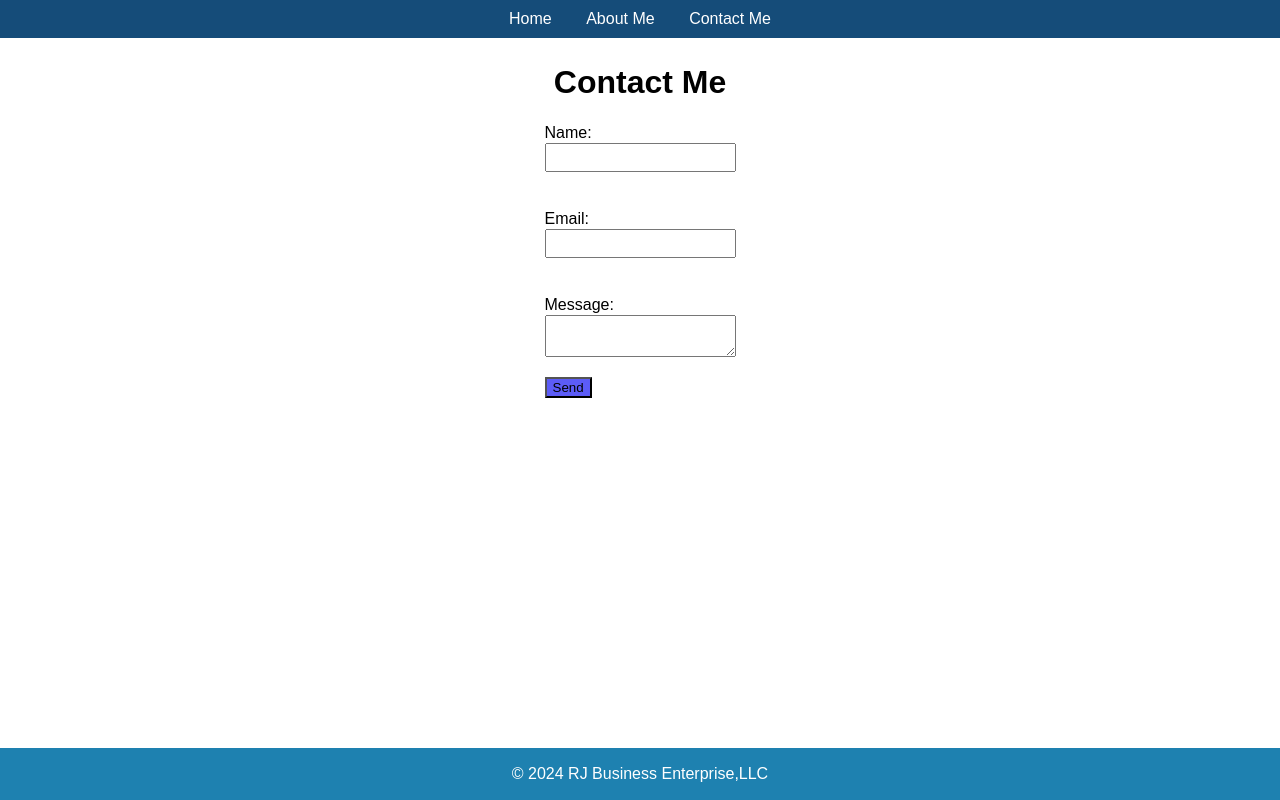
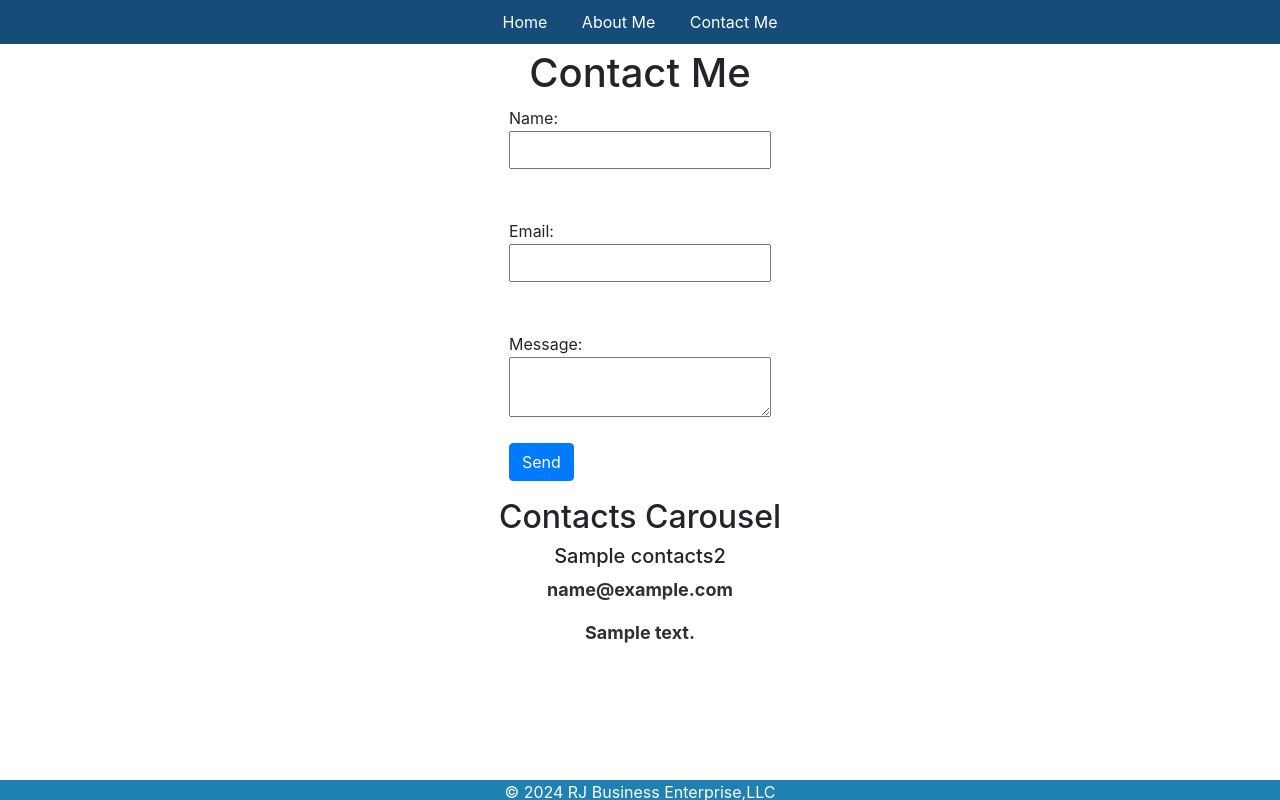
Before and after one commit to Ruben77076/rubenramirez, a Flask app: page /contactMe in a window 1280 px wide. Run offline with Flask 3, Linux system fonts and the light colour scheme; tables that the repository leaves empty hold one stand-in row (values such as "Sample post"); some libraries are stand-ins or nearby versions.

Commit message:
-connected to db_portfolio AWS via MySQL (over 1400 venv files changed but not pushed look into it)
-updated html to recieve DB data, created sessions and implemented carousel

```diff
--- a/app.py
+++ b/app.py
@@ -1,6 +1,18 @@
-from flask import Flask, render_template,url_for
+from flask import Flask, jsonify, redirect, render_template, request,url_for
+from database import load_db_contacts, engine, Session, Base
+from sqlalchemy import Column, Integer, String, text
 
 app = Flask(__name__)
+
+class Contact(Base):
+    __tablename__ = 'contacts2'
+    id = Column(Integer, primary_key=True, autoincrement=True)
+    name = Column(String(120), nullable=False)
+    email = Column(String(254), nullable=False)
+    message = Column(String(250), nullable=False)
+
+Base.metadata.create_all(engine)
+
 
 @app.route('/')
 def home():
@@ -10,9 +22,35 @@ def home():
 def about():
     return render_template('aboutMe.html')
 
-@app.route('/contactMe')
+@app.route('/contactMe' , methods=['GET','POST'])
 def contact():
-    return render_template('contactMe.html')
+
+    if request.method == 'POST':
+        name = request.form['name']
+        email = request.form['email']
+        message = request.form['message']
+
+        session = Session()
+
+        new_contact = Contact(name=name, email=email, message=message)
+        session.add(new_contact)
+
+        session.commit()
+
+        session.close()
+
+        return redirect(url_for('contact'))
+
+    session = Session()
+    contacts = load_db_contacts()
+    session.close()
+
+    return render_template('contactMe.html',contacts=contacts)
+
+# @app.route("/api/contacts")
+# def list_contacts():
+#     contacts = load_db_contacts()
+#     return jsonify(contacts)
 
 if __name__ == '__main__':
     app.run(host='0.0.0.0', debug=True)
--- /dev/null
+++ b/database.py
@@ -0,0 +1,58 @@
+from sqlalchemy import create_engine,text
+from sqlalchemy.orm import sessionmaker
+from sqlalchemy.ext.declarative import declarative_base
+from dotenv import load_dotenv
+import os
+import pymysql
+
+load_dotenv()
+
+dbUser = os.getenv("DB_USER")
+dbPass = os.getenv("DB_PASS")
+dbHost = "dbportfolio.cvoieyqw6d46.us-east-2.rds.amazonaws.com"
+dbPort = "3306"
+dbName = "db_portfolio"
+
+engine = create_engine(f"mysql+pymysql://{dbUser}:{dbPass}@{dbHost}:{dbPort}/{dbName}?charset=utf8mb4")
+
+try:
+    connection = engine.connect()
+    print("Connected to the database!")
+    connection.close()
+except Exception as e:
+    print(f"U got an error: {e}")
+
+
+
+try:
+    def load_db_contacts():
+        with engine.connect() as conx:
+            result = conx.execute(text("select * from contacts2"))
+            contacts = []
+            for row in result.all():
+                contacts.append(dict(row._mapping))
+            return contacts
+    # with engine.connect() as conx:
+    #     result = conx.execute(text("select * from contacts2"))
+
+    #     result_dicts = []
+    #     for row in result.all():
+    #             result_dicts.append(dict(row._mapping))
+
+    #     print(result_dicts)
+        # print("type(result):",type(result))
+
+        # first_result = result.fetchone()
+        # if first_result:
+        #     print('type(first_result)',type(first_result))
+        #     first_resultDict = dict(first_result._mapping)
+        #     print("first_resultDict:",first_resultDict)
+        # else:
+        #     print("no records found")
+
+except Exception as e:
+    print(f"U got an Error: {e}")
+
+Session = sessionmaker(bind=engine)
+
+Base = declarative_base()
--- a/requirements.txt
+++ b/requirements.txt
@@ -1,2 +1,7 @@
 Flask
 gunicorn
+cryptography
+mysqlclient
+PyMySQL
+python-dotenv
+SQLAlchemy
--- a/static/css/styles.css
+++ b/static/css/styles.css
@@ -2,7 +2,8 @@ body {
     font-family: Arial, sans-serif;
     margin: 0;
     padding: 0;
-    overflow-y : auto;
+    height: fit-content;
+    /* overflow-y : auto;  */
 
 }
 
@@ -47,9 +48,10 @@ footer {
     background-color: #1e81b0;
     color: white;
     text-align: center;
-    padding: 1px 0;
+    padding: 0px 0;
     position: fixed;
     width: 100%;
+    height: 20px;
     bottom: 0;
 }
 
--- a/static/js/portfolioForm.js
+++ b/static/js/portfolioForm.js
@@ -7,7 +7,7 @@ document.addEventListener("DOMContentLoaded", function() {
     const formMessage = document.getElementById("formMessage");
 
     form.addEventListener("submit", function(evt) {
-        evt.preventDefault();
+        //evt.preventDefault();
 
         let name = document.getElementById("name").value;
         let email = document.getElementById("email").value;
--- a/templates/contactMe.html
+++ b/templates/contactMe.html
@@ -5,7 +5,10 @@
     <meta name="viewport" content="width=device-width, initial-scale=1.0">
     <title>Contact Me</title>
     <link rel="stylesheet" href="{{ url_for('static', filename='css/styles.css') }}">
-    <script src="{{ url_for('static', filename='js/portfolioForm.js') }}" type="module"  defer></script>
+    <link rel="stylesheet" href="https://stackpath.bootstrapcdn.com/bootstrap/4.5.2/css/bootstrap.min.css">
+    <script src="https://code.jquery.com/jquery-3.5.1.slim.min.js"></script>
+    <script src="https://cdn.jsdelivr.net/npm/@popperjs/core@2.9.3/dist/umd/popper.min.js"></script>
+    <script src="https://stackpath.bootstrapcdn.com/bootstrap/4.5.2/js/bootstrap.min.js"></script>
 </head>
 <body>
     <header>
@@ -18,9 +21,9 @@
         </nav>
     </header>
 
-    <main>
+    <main class="container">
         <h1>Contact Me</h1>
-            <form id="contactForm">
+            <form id="contactForm" method="POST" action="{{ url_for('contact') }}">
                 <label for="name">Name:</label>
                 <input type="text" id="name" name="name" onkeydown="return /[a-zA-Z\s]/i.test(event.key)"
                 pattern="^[A-za-z\s]+$" required>
@@ -31,9 +34,31 @@
                 <label for="message">Message:</label>
                 <textarea id="message" name="message" required></textarea>
                 <br>
-                <button type="submit">Send</button>
+                <button type="submit" class="btn btn-primary">Send</button>
             </form>
             <p id="formMessage"></p>
+        <h2>Contacts Carousel</h2>
+            <div id="contactsCarousel" class="carousel slide" data-ride="carousel">
+                <div class="carousel-inner">
+                    {% for contact in contacts %}
+                    <div class="carousel-item {% if loop.index == 1 %}active{% endif %}">
+                        <div class="d-block w-100">
+                            <h5>{{ contact.name }}</h5>
+                            <p>{{ contact.email }}</p>
+                            <p>{{ contact.message }}</p>
+                        </div>
+                    </div>
+                    {% endfor %}
+                </div>
+                <a class="carousel-control-prev" href="#contactsCarousel" role="button" data-slide="prev">
+                    <span class="carousel-control-prev-icon" aria-hidden="true"></span>
+                    <span class="sr-only">Previous</span>
+                </a>
+                <a class="carousel-control-next" href="#contactsCarousel" role="button" data-slide="next">
+                    <span class="carousel-control-next-icon" aria-hidden="true"></span>
+                    <span class="sr-only">Next</span>
+                </a>
+            </div>
     </main>
     <footer>
         <p>&copy; 2024 RJ Business Enterprise,LLC</p>
```
Also changed, not shown: templates/contact.html (added, +37 -0 lines), 1 other file.
